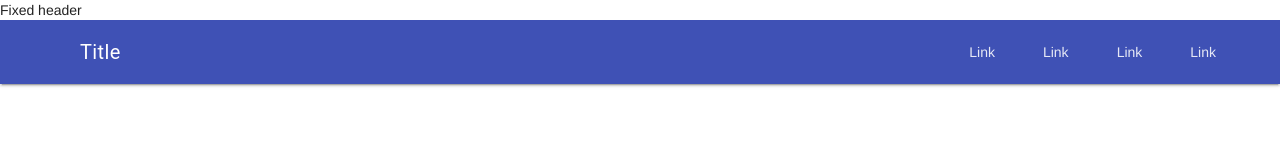
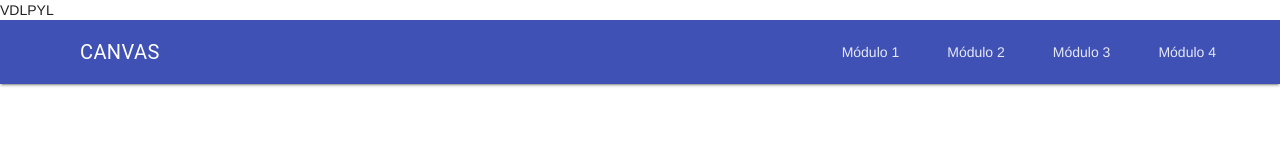
Before and after one commit to VDLPYL/pruebas, a plain HTML site: page tecnologia/computacion/lenguajes/JavaScript/index.html in a window 1280 px wide. Drawn offline with nearby package versions, Linux system fonts and the light colour scheme.

Commit message:
Canvas 1

```diff
--- a/tecnologia/computacion/lenguajes/JavaScript/index.html
+++ b/tecnologia/computacion/lenguajes/JavaScript/index.html
@@ -10,26 +10,26 @@
 </head>
 <body>
 
-Fixed header
+VDLPYL
 <!-- Always shows a header, even in smaller screens. -->
 <div class="mdl-layout mdl-js-layout mdl-layout--fixed-header">
   <header class="mdl-layout__header">
     <div class="mdl-layout__header-row">
       <!-- Title -->
-      <span class="mdl-layout-title">Title</span>
+      <span class="mdl-layout-title">CANVAS</span>
       <!-- Add spacer, to align navigation to the right -->
       <div class="mdl-layout-spacer"></div>
       <!-- Navigation. We hide it in small screens. -->
       <nav class="mdl-navigation mdl-layout--large-screen-only">
-        <a class="mdl-navigation__link" href="">Link</a>
-        <a class="mdl-navigation__link" href="">Link</a>
-        <a class="mdl-navigation__link" href="">Link</a>
-        <a class="mdl-navigation__link" href="">Link</a>
+        <a class="mdl-navigation__link" href="uno.html">Módulo 1</a>
+        <a class="mdl-navigation__link" href="dos.html">Módulo 2</a>
+        <a class="mdl-navigation__link" href="tres.html">Módulo 3</a>
+        <a class="mdl-navigation__link" href="cuatro.html">Módulo 4</a>
       </nav>
     </div>
   </header>
   <div class="mdl-layout__drawer">
-    <span class="mdl-layout-title">Title</span>
+    <span class="mdl-layout-title">canvas</span>
     <nav class="mdl-navigation">
       <a class="mdl-navigation__link" href="">Link</a>
       <a class="mdl-navigation__link" href="">Link</a>
```
